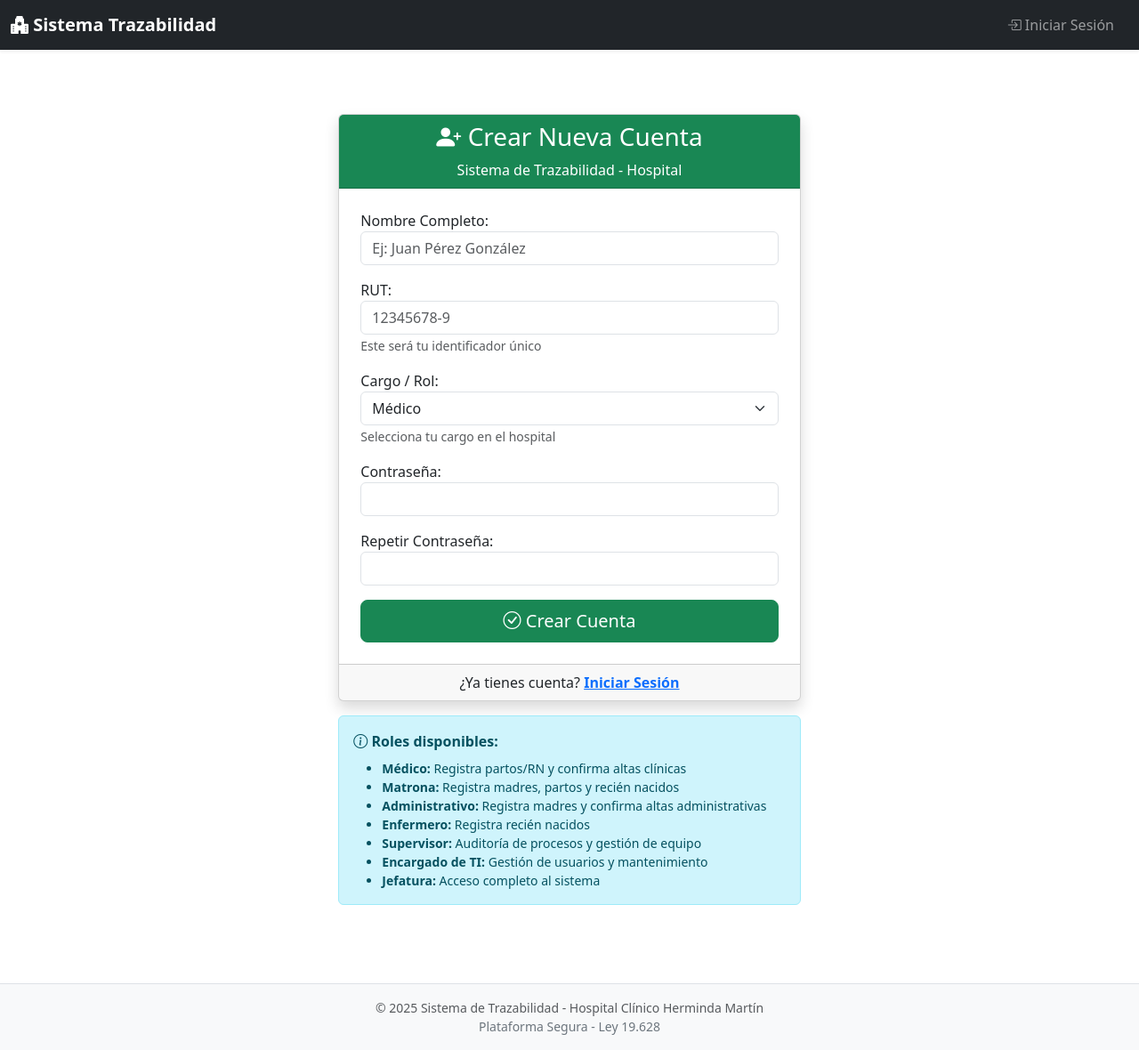
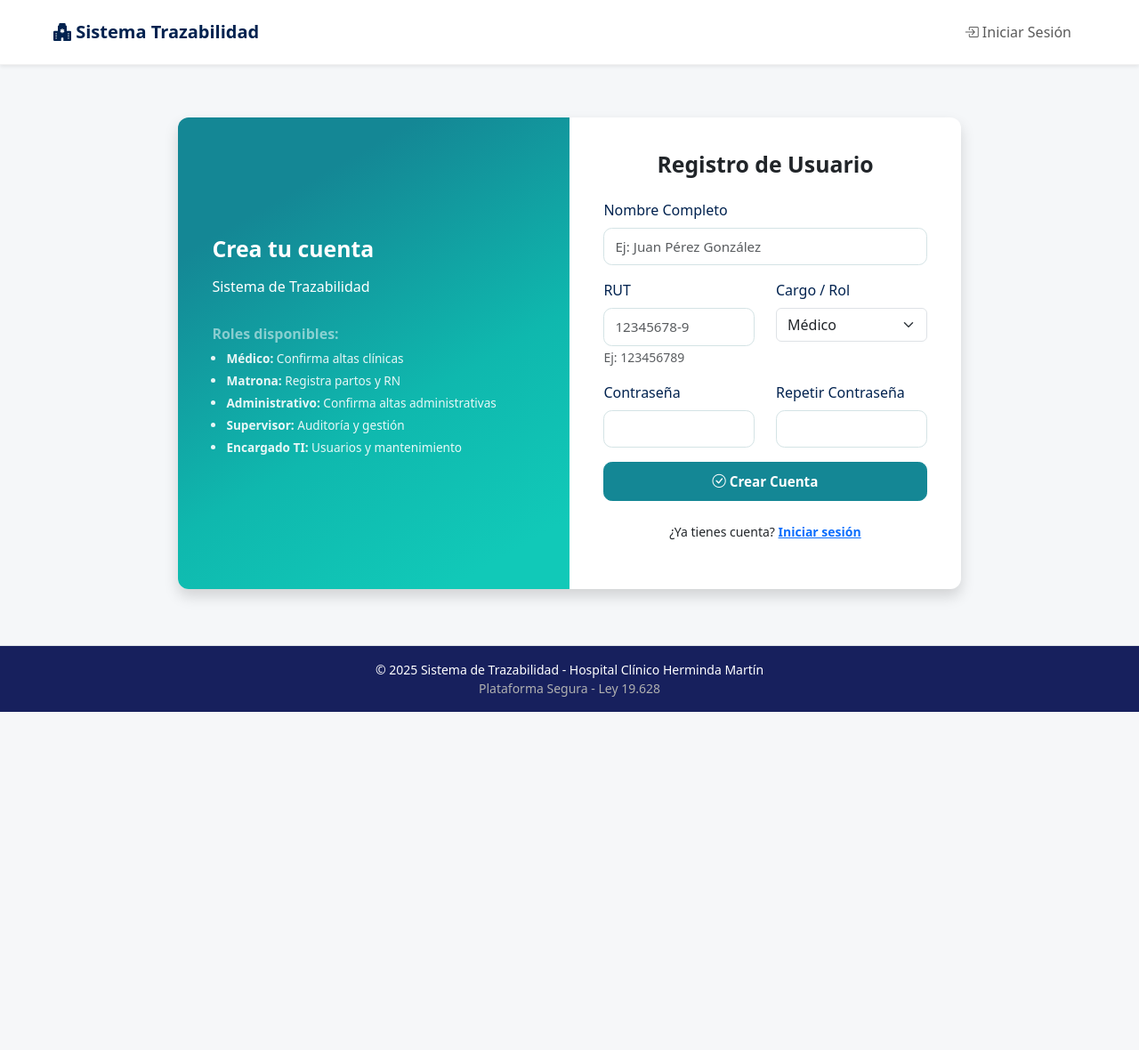
Before and after one commit to rodolfo-code1/hospital, a Django app: page /usuarios/registro/ in a window 1280 px wide. Shown: the whole page at 89% size. After the commit the page ends 800 px from the top, so only its background shows below. Run offline with Django 5.2, Linux system fonts and the light colour scheme.

Commit message:
Se actualiza la interfaz de registro, login, perfil y panel principal

```diff
--- /dev/null
+++ b/static/css/auth.css
@@ -0,0 +1,137 @@
+.login-wrapper {
+    min-height: calc(100vh - 200px);
+}
+
+.login-card {
+    width: 880px;
+    min-height: 420px;
+    border-radius: 12px;
+    overflow: hidden;
+    display: flex;
+    background: #fff;
+}
+
+.login-left {
+    flex: 1;
+    padding: 2.4rem;
+    background: linear-gradient(150deg, #148795 20%, #0fb8ae 60%, #11c9b8 90%);
+}
+
+.login-right {
+    flex: 1;
+    padding: 2.4rem;
+}
+
+.login-left h2,
+.login-right h4 {
+    font-size: 1.55rem;
+}
+
+.login-right .form-control {
+    border-radius: .6rem;
+    padding: .55rem .75rem;
+    font-size: .95rem;
+}
+
+.login-right button {
+    border-radius: .6rem;
+    padding: .6rem;
+    font-size: .95rem;
+}
+
+@media(max-width: 850px) {
+    .login-card {
+        flex-direction: column;
+        width: 95%;
+    }
+
+    .login-left,
+    .login-right {
+        padding: 2rem;
+    }
+}
+
+.login-roles {
+    padding-left: 1rem;
+    font-size: .85rem;
+    line-height: 1.3rem;
+    opacity: .9;
+}
+
+.login-roles li {
+    margin-bottom: 4px;
+}
+
+.btn-ingresar {
+    background-color: #0a0f4f;
+    border: none;
+    color: #fff;
+    border-radius: .6rem;
+    padding: .65rem;
+    font-size: 1rem;
+    transition: .25s ease;
+}
+
+.btn-ingresar:hover {
+    background-color: #0e145f;
+    color: #fff;
+}
+
+.btn-ingresar:active {
+    background-color: #0a0d3f;
+}
+
+.btn-footer-dark {
+    background-color: #17205d !important;
+    color: #fff !important;
+    border: none;
+    padding: .65rem;
+    border-radius: .6rem;
+    font-size: 1rem;
+}
+
+.btn-footer-dark:hover {
+    background-color: #0f1640 !important;
+    transform: translateY(-2px);
+}
+
+.card {
+    border-radius: 12px;
+}
+
+.form-control {
+    border-radius: 8px;
+    padding: .60rem .8rem;
+    border: 1px solid #d4e3e5;
+}
+
+.form-control:focus {
+    border-color: #148795;
+    box-shadow: 0 0 0 2px rgba(20,135,149,.15);
+}
+
+.btn-register {
+    background: #148795;
+    border-color: #148795;
+    color: #fff;
+    padding: .65rem;
+    border-radius: 8px;
+    transition: .2s ease;
+}
+
+.btn-register:hover {
+    background: #0fb8ae;
+    border-color: #0fb8ae;
+}
+
+.form-label {
+    color: #01224f;
+}
+
+.card-header {
+    border-bottom: none;
+}
+
+.card-footer a:hover {
+    text-decoration: underline;
+}
--- /dev/null
+++ b/static/css/style.css
@@ -0,0 +1,81 @@
+html, body {
+  height: 100%;
+  margin: 0;
+  display: flex;
+  flex-direction: column;
+  background-color: #f5f7f9;
+}
+
+main {
+  flex: 1;
+}
+
+/* Navbar */
+.custom-navbar {
+  background-color: #ffffff;
+  border-bottom: 1px solid rgba(0,0,0,0.05);
+}
+
+.navbar-brand {
+  color: #01224f !important;
+}
+
+.navbar-brand:hover {
+  color: #148795 !important;
+}
+
+.custon-admin {
+  color: #148795 !important;
+  font-weight: 600;
+  transition: all .2s ease;
+}
+
+.custon-admin:hover {
+  color: #fdb216 !important;
+  background: rgba(20,135,149,0.08);
+  border-radius: 6px;
+  padding-inline: 4px;
+  transform: translateY(-1px);
+}
+
+@media (max-width: 576px) {
+  .nav-responsive {
+    padding-inline: 8px !important;
+  }
+}
+
+/* Colores roles */
+.badge-matrona {
+  background-color: #dc3545;
+  color: #fff;
+}
+
+.badge-medico {
+  background-color: #0cb3b7;
+  color: #fff;
+}
+
+.badge-ti {
+  background-color: #fdb216;
+  color: #212529;
+}
+
+.badge-supervisor {
+  background-color: #6c757d;
+  color: #fff;
+}
+
+.badge-administrador {
+  background-color: #6f42c1;
+  color: #fff;
+}
+
+/* Footer */
+footer {
+  background-color: #17205d;
+  color: #fff;
+}
+
+.text-seguridad-footer {
+  color: #b0b0b0;
+}
--- a/templates/base.html
+++ b/templates/base.html
@@ -1,18 +1,18 @@
 <!DOCTYPE html>
 <html lang="es">
 <head>
+    {% load static %}
     <meta charset="UTF-8">
     <meta name="viewport" content="width=device-width, initial-scale=1.0">
     <title>{% block title %}Hospital Hermina Martin{% endblock %}</title>
 
     <link href="https://cdn.jsdelivr.net/npm/bootstrap@5.3.2/dist/css/bootstrap.min.css" rel="stylesheet">
-
     <link rel="stylesheet" href="https://cdn.jsdelivr.net/npm/bootstrap-icons@1.11.1/font/bootstrap-icons.min.css">
-
+    <link rel="stylesheet" href="{% static 'css/style.css' %}">
     {% block extra_css %}{% endblock %}
 </head>
 <body>
-    <nav class="navbar navbar-expand-lg navbar-dark bg-dark shadow-sm">
+    <nav class="navbar navbar-expand-lg shadow-sm py-3 px-5 custom-navbar nav-responsive">
         <div class="container-fluid">
             <a class="navbar-brand fw-bold" href="{% url 'app:home' %}">
                 <i class="bi bi-hospital-fill"></i> Sistema Trazabilidad
@@ -25,7 +25,7 @@
             <div class="collapse navbar-collapse" id="navbarNav">
                 <ul class="navbar-nav me-auto">
                     {% if user.is_authenticated %}
-                        <li class="nav-item">
+                        <li class="nav-item me-2">
                             <a class="nav-link active" href="{% url 'app:home' %}">
                                 <i class="bi bi-grid-fill"></i> Panel Principal
                             </a>
@@ -33,7 +33,7 @@
 
                         {% if user.rol == 'encargado_ti' or user.is_staff %}
                         <li class="nav-item">
-                            <a class="nav-link text-warning" href="/admin/" target="_blank">
+                            <a class="nav-link custon-admin" href="/admin/" target="_blank">
                                 <i class="bi bi-gear-fill"></i> Admin Sistema
                             </a>
                         </li>
@@ -47,7 +47,19 @@
                         <a class="nav-link dropdown-toggle" href="#" id="userDropdown" role="button" data-bs-toggle="dropdown">
                             <i class="bi bi-person-circle"></i>
                             {{ user.get_full_name|default:user.username }}
-                            <span class="badge bg-light text-dark ms-1">{{ user.get_rol_display }}</span>
+                            {% if user.rol == 'matrona' %}
+                                <span class="badge badge-matrona ms-1">{{ user.get_rol_display }}</span>
+                            {% elif user.rol == 'medico' %}
+                                <span class="badge badge-medico ms-1">{{ user.get_rol_display }}</span>
+                            {% elif user.rol == 'encargado_ti' %}
+                                <span class="badge badge-ti ms-1">{{ user.get_rol_display }}</span>
+                            {% elif user.rol == 'supervisor' %}
+                                <span class="badge badge-supervisor ms-1">{{ user.get_rol_display }}</span>
+                            {% elif user.rol == 'administrador' %}
+                                <span class="badge badge-administrador ms-1">{{ user.get_rol_display }}</span>
+                            {% else %}
+                                <span class="badge bg-light text-dark ms-1">{{ user.get_rol_display }}</span>
+                            {% endif %}
                         </a>
                         <ul class="dropdown-menu dropdown-menu-end">
                             <li>
@@ -91,11 +103,11 @@
         {% endblock %}
     </main>
 
-    <footer class="bg-light text-center py-3 mt-5 border-top">
+    <footer class="text-center py-3 border-top">
         <div class="container">
-            <p class="mb-0 text-muted small">
+            <p class="mb-0 small">
                 &copy; 2025 Sistema de Trazabilidad - Hospital Clínico Herminda Martín<br>
-                <span class="text-secondary">Plataforma Segura - Ley 19.628</span>
+                <span class="text-seguridad-footer">Plataforma Segura - Ley 19.628</span>
             </p>
         </div>
     </footer>
--- a/templates/componentes/panel/ti.html
+++ b/templates/componentes/panel/ti.html
@@ -10,8 +10,6 @@
         </div>
     </div>
 </div>
-
-
 
 <div class="col-md-6 col-lg-3">
     <div class="card h-100 shadow-sm border-0 border-top border-danger border-4 bg-light">
--- a/trazabilidad/settings.py
+++ b/trazabilidad/settings.py
@@ -137,7 +137,7 @@ USE_TZ = True
 # https://docs.djangoproject.com/en/5.2/howto/static-files/
 
 STATIC_URL = 'static/'
-STATICFILES_DIRS = [os.path.join(BASE_DIR, 'static')] if os.path.exists(os.path.join(BASE_DIR, 'static')) else []
+STATICFILES_DIRS = [os.path.join(BASE_DIR, 'static')]
 MEDIA_URL = '/media/'
 MEDIA_ROOT = os.path.join(BASE_DIR, 'media')
 # Default primary key field type
--- a/usuarios/templates/usuarios/registro.html
+++ b/usuarios/templates/usuarios/registro.html
@@ -1,93 +1,95 @@
 {% extends 'base.html' %}
+{% load static %}
+
+{% block extra_css %}
+<link rel="stylesheet" href="{% static 'css/auth.css' %}">
+{% endblock %}
 
 {% block title %}Registro de Usuario - Sistema Trazabilidad{% endblock %}
 
 {% block content %}
-<div class="row justify-content-center mt-5">
-    <div class="col-md-5">
-        <div class="card shadow">
-            <div class="card-header bg-success text-white text-center">
-                <h3><i class="bi bi-person-plus-fill"></i> Crear Nueva Cuenta</h3>
-                <p class="mb-0">Sistema de Trazabilidad - Hospital</p>
+<div class="login-wrapper d-flex justify-content-center align-items-center">
+
+    <div class="login-card shadow">
+
+        <!-- Panel izquierda (igual al login) -->
+        <div class="login-left text-white d-flex flex-column justify-content-center">
+            <h2 class="fw-bold">Crea tu cuenta</h2>
+            <p class="mt-2">Sistema de Trazabilidad</p>
+
+            <div class="mt-3">
+                <h6 class="fw-semibold text-white-50">Roles disponibles:</h6>
+                <ul class="login-roles mt-2">
+                    <li><strong>Médico:</strong> Confirma altas clínicas</li>
+                    <li><strong>Matrona:</strong> Registra partos y RN</li>
+                    <li><strong>Administrativo:</strong> Confirma altas administrativas</li>
+                    <li><strong>Supervisor:</strong> Auditoría y gestión</li>
+                    <li><strong>Encargado TI:</strong> Usuarios y mantenimiento</li>
+                </ul>
             </div>
-            <div class="card-body p-4">
+        </div>
+
+        <!-- Panel derecha -->
+        <div class="login-right">
+
+            <h4 class="fw-bold mb-4 text-center">Registro de Usuario</h4>
+
             <form method="post">
                 {% csrf_token %}
 
+                <!-- Nombre -->
                 <div class="mb-3">
-                        {{ form.nombre.label_tag }}
+                    <label class="form-label">{{ form.nombre.label }}</label>
                     {{ form.nombre }}
-                        {% if form.nombre.errors %}
-                            <div class="text-danger">{{ form.nombre.errors }}</div>
-                        {% endif %}
                 </div>
 
-                    <div class="mb-3">
-                        {{ form.rut.label_tag }}
+                <!-- RUT + Rol -->
+                <div class="row mb-3">
+                    <div class="col-md-6">
+                        <label class="form-label">{{ form.rut.label }}</label>
                         {{ form.rut }}
-                        <small class="form-text text-muted">Este será tu identificador único</small>
-                        {% if form.rut.errors %}
-                            <div class="text-danger">{{ form.rut.errors }}</div>
-                        {% endif %}
+                        <small class="text-muted small">Ej: 123456789</small>
                     </div>
 
-                    <div class="mb-3">
-                        {{ form.rol.label_tag }}
+                    <div class="col-md-6">
+                        <label class="form-label">{{ form.rol.label }}</label>
                         {{ form.rol }}
-                        <small class="form-text text-muted">Selecciona tu cargo en el hospital</small>
-                        {% if form.rol.errors %}
-                            <div class="text-danger">{{ form.rol.errors }}</div>
-                        {% endif %}
+                    </div>
                 </div>
 
-                    <div class="mb-3">
-                        {{ form.password1.label_tag }}
+                <!-- Password -->
+                <div class="row mb-3">
+                    <div class="col-md-6">
+                        <label class="form-label">{{ form.password1.label }}</label>
                         {{ form.password1 }}
-                        {% if form.password1.errors %}
-                            <div class="text-danger">{{ form.password1.errors }}</div>
-                        {% endif %}
                     </div>
 
-                    <div class="mb-3">
-                        {{ form.password2.label_tag }}
+                    <div class="col-md-6">
+                        <label class="form-label">{{ form.password2.label }}</label>
                         {{ form.password2 }}
-                        {% if form.password2.errors %}
-                            <div class="text-danger">{{ form.password2.errors }}</div>
-                        {% endif %}
+                    </div>
                 </div>
 
                 {% if form.non_field_errors %}
-                        <div class="alert alert-danger">
+                <div class="alert alert-danger small">
                     {{ form.non_field_errors }}
                 </div>
                 {% endif %}
 
-                    <div class="d-grid gap-2">
-                        <button type="submit" class="btn btn-success btn-lg">
+                <button type="submit" class="btn btn-register w-100 fw-semibold">
                     <i class="bi bi-check-circle"></i> Crear Cuenta
                 </button>
-                    </div>
+
             </form>
-            </div>
-            <div class="card-footer text-center">
-                <p class="mb-0">
-                    ¿Ya tienes cuenta? <a href="{% url 'usuarios:login' %}" class="fw-bold">Iniciar Sesión</a>
+
+            <p class="text-center small mt-4">
+                ¿Ya tienes cuenta?
+                <a href="{% url 'usuarios:login' %}" class="fw-semibold">
+                    Iniciar sesión
+                </a>
             </p>
         </div>
     </div>
 
-        <div class="alert alert-info mt-3">
-            <strong><i class="bi bi-info-circle"></i> Roles disponibles:</strong>
-            <ul class="mb-0 mt-2 small">
-                <li><strong>Médico:</strong> Registra partos/RN y confirma altas clínicas</li>
-                <li><strong>Matrona:</strong> Registra madres, partos y recién nacidos</li>
-                <li><strong>Administrativo:</strong> Registra madres y confirma altas administrativas</li>
-                <li><strong>Enfermero:</strong> Registra recién nacidos</li>
-                <li><strong>Supervisor:</strong> Auditoría de procesos y gestión de equipo</li>
-                <li><strong>Encargado de TI:</strong> Gestión de usuarios y mantenimiento
-                <li><strong>Jefatura:</strong> Acceso completo al sistema</li>
-            </ul>
-        </div>
-    </div>
 </div>
 {% endblock %}
```
Also changed, not shown: static/css/panel_home.css (added, +85 -0 lines), static/css/perfil.css (added, +44 -0 lines), templates/home.html (+26 -4 lines), usuarios/templates/usuarios/login.html (+56 -47 lines), usuarios/templates/usuarios/perfil.html (+41 -17 lines). Lines whose indentation alone changed are shown as unchanged.
